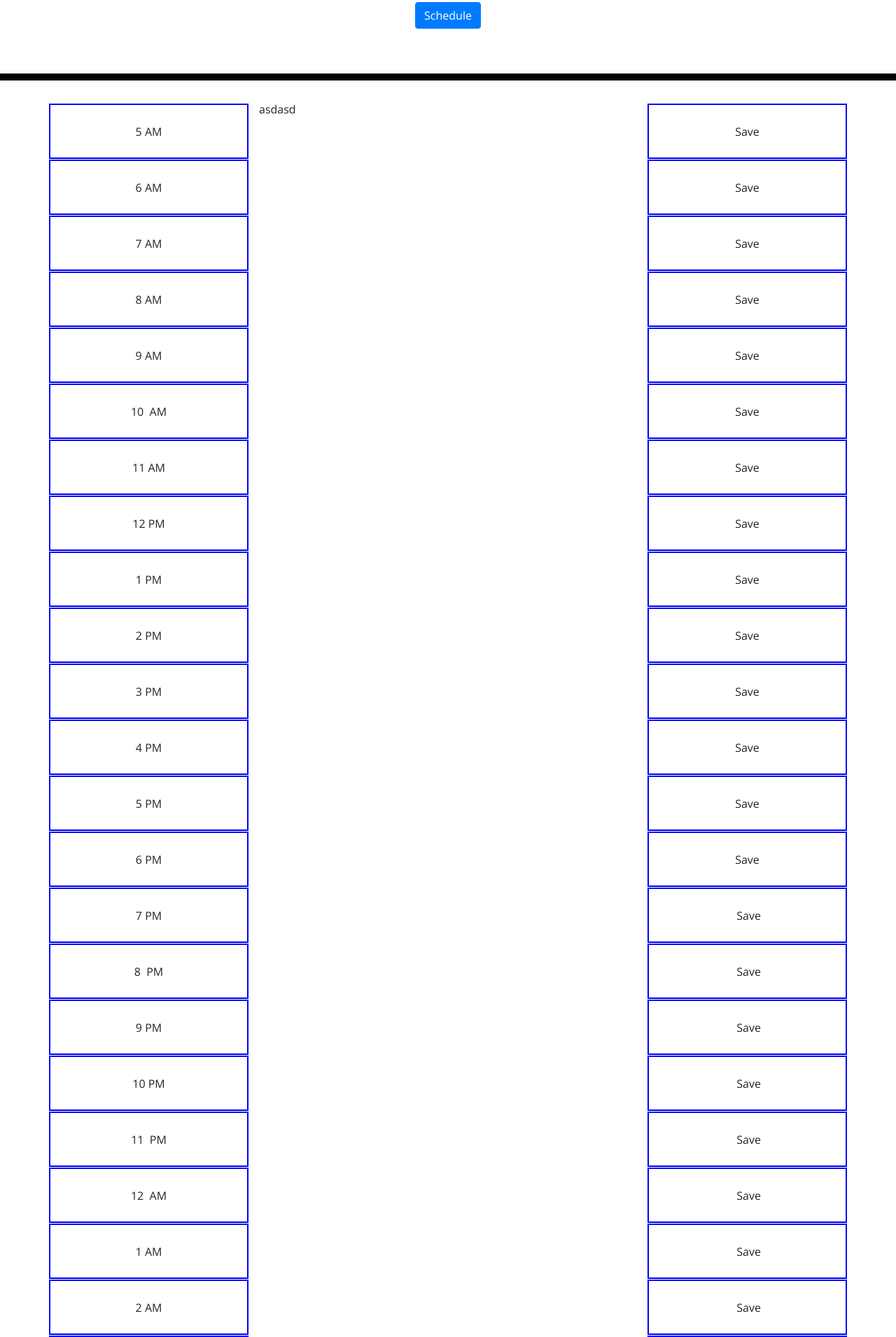
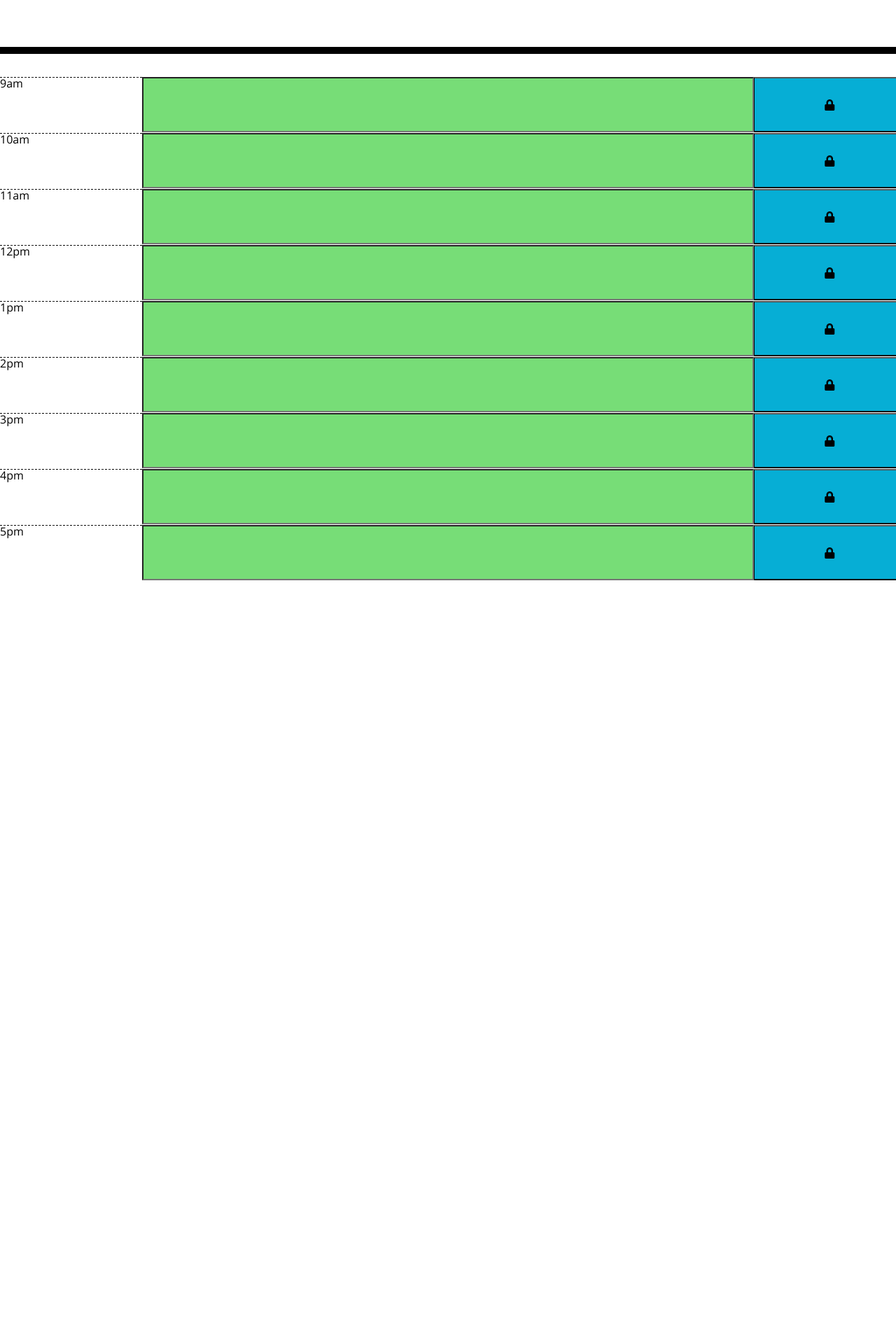
Before and after one commit to vegaryanneil/homework-5-scheduler, a plain HTML site: page Develop/index.html in a window 1280 px wide. Shown: the part 227-2137 px from the top of the page at 70% size. After the commit the page ends 1056 px from the top, so only its background shows below. Drawn offline with nearby package versions, Linux system fonts and the light colour scheme.

Commit message:
added javascript and comments throughout html and css

```diff
--- a/Develop/app.js
+++ b/Develop/app.js
@@ -1,62 +1,61 @@
-// Set up an interval to continously update the time
-var dateTime = null,
-  date = null;
+// // var currentHour = moment().format("LT");
+// var taskContainer = document.getElementsByClassName("task-container");
+// var currentHour = moment().format("LT");
+// var parseHour = parseInt(currentHour);
+// var val = parseInt(taskContainer);
 
-var update = function () {
-  date = moment(new Date());
-  dateTime.html(date.format("LLLL"));
-};
-
-$(document).ready(function () {
-  dateTime = $("#currentDay");
-  update();
-  setInterval(update, 1000);
-});
-
-// Past Time
-// function pastMode() {
-//   if (dateTime < date) {
-//     $(".col-6").addClass("pastMode").removeClass("presentMode");
-//   } else {
-//     // Else use ‘day’ theme
-//     $(".col-6").addClass("presentMode").removeClass("pastMode");
-//   }
-// }
-// $(document).ready(function () {
-//   pastMode();
-// });
-
-// Present Time
-
-// Future Time
-
-// var currentHour = moment().format("LT");
-
-// $(".colorcode").each(function () {
-//   var time = parseInt($("#5"));
-
-//   if (time > currentHour && time < currentHour + 6) {
-//     $(this).css("background-color", "Blue");
-//   } else if (time < currentHour && time > currentHour - 6) {
-//     $(this).css("background-color", "red");
-//   } else if (time === currentHour) {
-//     $(this).css("background-color", "green");
-//   } else {
-//     $(this).css("background-color", "white");
+// $(".task-container").each(function () {
+//   if (val > parseHour) {
+//     $(".task-container").css("backgroundColor", "#d3d3d3");
+//   } else if (val < parseHour) {
+//     $(".task-container").css("backgroundColor", "#77dd77");
+//   } else if (val === parseHour) {
+//     $(".task-container").css("backgroundColor", "#ff6961");
 //   }
 // });
 
-var currentHour = new Date().getHours();
-var val = parseInt($(this).prop("id"));
-
-$(".colorcode").each(function () {
-  if (val > currentHour && val < currentHour + 6) {
-    $(this).css("background-color", "Blue");
-  } else if (val < currentHour && val > currentHour - 6) {
-    $(this).css("background-color", "Red");
-  } else if (val === currentHour) {
-    $(this).css("background-color", "Green");
-  } else {
-    $(this).css("background-color", "White");
-  }
+$(document).ready(function () {
+  // used moment.js to grab the current date and time
+  var time = moment().format("LLLL");
+  //displayed current date and time on page in p ID "currentDay".
+  $("#currentDay").text(time);
+  //setting up localstorage to store info added on calendar time blocks
+  var getThis = JSON.parse(localStorage.getItem("getThis")) || [];
+  //pulling each hour block to compare to current time to change color of timeblock to reflect the time of day future, past, or present.
+  $(".hour").each(function () {
+    var diffTimes = parseInt($(this).attr("id"));
+    var timeNow = parseInt(moment().hours());
+    //if timeblock is beyond the time now, it should be the past
+    if (diffTimes < timeNow) {
+      $(this).siblings().addClass("past");
+    }
+    //if timeblock over the time now, it is the future
+    if (diffTimes > timeNow) {
+      $(this).siblings().addClass("future");
+    }
+    //if time block is equal to time now then it should be red
+    if (diffTimes === timeNow) {
+      $(this).siblings().addClass("present");
+    }
+  });
+  // when the page loads lets retrieve in localstorage and pop in any box saved
+  $("input").each(function () {
+    var timeAgain = $(this).prev().attr("id");
+    for (var i = 0; i < getThis.length; i++) {
+      if (timeAgain === getThis[i].time) {
+        $(this).val(getThis[i].note);
+      }
+    }
+  });
+  //when the save button is clicked........
+  $(".saveBtn").on("click", function () {
+    //make a variable to call on the input box
+    var addToCalendar = $(this).prev().val();
+    //created variable to grab time by ID of area with input box that has info
+    var time = $(this).prev().prev().attr("id");
+    //used that time to create object to push to localstorage along with message to create array
+    getThis.push({ time: time, note: addToCalendar });
+    //took that object getThis and saved a string version into local storage
+    localStorage.setItem("getThis", JSON.stringify(getThis));
+  });
 });
--- a/Develop/index.html
+++ b/Develop/index.html
@@ -28,162 +28,56 @@
       <p class="lead">A simple calendar app for scheduling your work day</p>
       <p id="currentDay" class="lead"></p>
 
-      <!-- Button trigger modal -->
-      <button type="button" class="btn btn-primary flex justify-content-center" data-bs-toggle="modal" data-bs-target="#exampleModal">
-        Schedule
-      </button>
-
-      <!-- Modal -->
-      <div class="modal fade" id="exampleModal" tabindex="-1" aria-labelledby="exampleModalLabel" aria-hidden="true">
-        <div class="modal-dialog">
-          <div class="modal-content">
-            <div class="modal-header">
-              <h5 class="modal-title" id="exampleModalLabel">Modal title</h5>
-              <button type="button" class="btn-close" data-bs-dismiss="modal" aria-label="Close"></button>
-            </div>
-            <div class="modal-body">
-              <select class="form-select" aria-label="Default select example">
-                <option selected>Time</option>
-                <option value="1">One</option>
-                <option value="2">Two</option>
-                <option value="3">Three</option>
-              </select>
-              <div class="mb-3">
-                <label for="exampleFormControlInput1" class="form-label">Comments</label>
-                <input type="text" class="form-control" id="exampleFormControlInput1" placeholder="What it do">
-
-            </div>
-            <div class="modal-footer">
-              <button type="button" class="btn btn-secondary" data-bs-dismiss="modal">Close</button>
-              <button type="button" class="btn btn-primary">Save changes</button>
-            </div>
-          </div>
-        </div>
-      </div>
 
     </header>
     <!-- Timeblocks go here -->
-      <div class="container">
-        <div class="row">
-        <div class="col" id="5">5 AM</div>
-        <div class="col-6 colorCode">asdasd</div>
-        <div class="col">Save</div>
-        </div>
-        <div class="row">
-        <div class="col" id="6">6 AM</div>
-        <div class="col-6 colorCode"></div>
-        <div class="col">Save</div>
-        </div>
-        <div class="row">
-        <div class="col" id="7">7 AM</div>
-        <div class="col-6 colorCode"></div>
-        <div class="col">Save</div>
-        </div>
-        <div class="row">
-        <div class="col" id="8">8 AM</div>
-        <div class="col-6 colorCode">
-        </div><div class="col">Save</div>
-        </div>
-        <div class="row">
-        <div class="col" id="9">9 AM</div>
-        <div class="col-6 colorCode"></div>
-        <div class="col">Save</div>
-        </div>
-        <div class="row">
-        <div class="col">10  AM</div>
-        <div class="col-6 colorCode"></div>
-        <div class="col">Save</div>
-        </div>
-        <div class="row">
-        <div class="col">11 AM</div>
-        <div class="col-6 colorCode"></div>
-        <div class="col">Save</div>
-        </div>
-        <div class="row">
-        <div class="col">12 PM</div>
-        <div class="col-6 colorCode"></div>
-        <div class="col">Save</div>
-        </div>
-        <div class="row">
-        <div class="col">1 PM</div>
-        <div class="col-6 colorCode"></div>
-        <div class="col">Save</div>
-        </div>
-        <div class="row">
-        <div class="col">2 PM</div>
-        <div class="col-6 colorCode"></div>
-        <div class="col">Save</div>
-        </div>
-        <div class="row">
-        <div class="col">3 PM</div>
-        <div class="col-6 colorCode"></div>
-        <div class="col">Save</div>
-        </div>
-        <div class="row">
-        <div class="col">4 PM</div>
-        <div class="col-6 colorCode"></div>
-        <div class="col">Save</div>
-        </div>
-        <div class="row">
-        <div class="col">5 PM</div>
-        <div class="col-6 colorCode"></div>
-        <div class="col">Save</div>
-        </div>
-        <div class="row">
-        <div class="col">6 PM</div>
-        <div class="col-6 colorCode"></div>
-        <div class="col">Save</div>
-        </div>
-        <div class="row">
-        <div class="col">7 PM</div>
-        <div class="col-6 colorCode"> </div>
-        <div class="col"> Save</div>
-        </div>
-        <div class="row">
-        <div class="col">8  PM</div>
-        <div class="col-6 colorCode"> </div>
-        <div class="col"> Save</div>
-        </div>
-        <div class="row">
-        <div class="col">9 PM</div>
-        <div class="col-6 colorCode"> </div>
-        <div class="col"> Save</div>
-        </div>
-        <div class="row">
-        <div class="col">10 PM</div>
-        <div class="col-6 colorCode"> </div>
-        <div class="col"> Save</div>
-        </div>
-        <div class="row">
-        <div class="col">11  PM</div>
-        <div class="col-6 colorCode"> </div>
-        <div class="col"> Save</div>
-        </div>
-        <div class="row">
-        <div class="col">12  AM</div>
-        <div class="col-6 colorCode"> </div>
-        <div class="col"> Save</div>
-        </div>
-        <div class="row">
-        <div class="col">1 AM</div>
-        <div class="col-6 colorCode"> </div>
-        <div class="col"> Save</div>
-        </div>
-        <div class="row">
-        <div class="col">2 AM</div>
-        <div class="col-6 colorCode"> </div>
-        <div class="col"> Save</div>
-        </div>
-        <div class="row">
-        <div class="col">3 AM</div>
-        <div class="col-6 colorCode"> </div>
-        <div class="col"> Save</div>
-        </div>
-        <div class="row">
-        <div class="col">4 AM</div>
-        <div class="col-6 colorCode"> </div>
-        <div class="col"> Save</div>
-        </div>
+    <div class="row">
+      <form class="hour col-sm-2" id="9">9am</form>
+      <input class="col-sm-8" />
+      <button class="saveBtn col-sm-2"><i class="fas fa-lock"></i></button>
+    </div>
+    <div class="row">
+      <form class="hour col-sm-2" id="10">10am</form>
+      <input class="col-sm-8" />
+      <button class="saveBtn col-sm-2"><i class="fas fa-lock"></i></button>
+    </div>
+    <div class="row">
+      <form class="hour col-sm-2" id="11">11am</form>
+      <input class="col-sm-8" />
+      <button class="saveBtn col-sm-2"><i class="fas fa-lock"></i></button>
+    </div>
+    <div class="row">
+      <form class="hour col-sm-2" id="12">12pm</form>
+      <input class="col-sm-8" />
+      <button class="saveBtn col-sm-2"><i class="fas fa-lock"></i></button>
+    </div>
+    <div class="row">
+      <form class="hour col-sm-2" id="13">1pm</form>
+      <input class="col-sm-8" />
+      <button class="saveBtn col-sm-2"><i class="fas fa-lock"></i></button>
+    </div>
+    <div class="row">
+      <form class="hour col-sm-2" id="14">2pm</form>
+      <input class="col-sm-8" />
+      <button class="saveBtn col-sm-2"><i class="fas fa-lock"></i></button>
+    </div>
+    <div class="row">
+      <form class="hour col-sm-2" id="15">3pm</form>
+      <input class="col-sm-8" />
+      <button class="saveBtn col-sm-2"><i class="fas fa-lock"></i></button>
+    </div>
+    <div class="row">
+      <div class="hour col-sm-2" id="16">4pm</div>
+      <input class="col-sm-8" />
+      <button class="saveBtn col-sm-2"><i class="fas fa-lock"></i></button>
+    </div>
+    <div class="row">
+      <div class="hour col-sm-2" id="17">5pm</div>
+      <input class="test col-sm-8" />
+      <button class="saveBtn col-sm-2"><i class="fas fa-lock"></i></button>
+    </div>
+  </div>
+
 
         <script src="https://cdn.jsdelivr.net/npm/@popperjs/core@2.6.0/dist/umd/popper.min.js" integrity="sha384-KsvD1yqQ1/1+IA7gi3P0tyJcT3vR+NdBTt13hSJ2lnve8agRGXTTyNaBYmCR/Nwi" crossorigin="anonymous"></script>
         <script src="https://cdn.jsdelivr.net/npm/bootstrap@5.0.0-beta2/dist/js/bootstrap.min.js" integrity="sha384-nsg8ua9HAw1y0W1btsyWgBklPnCUAFLuTMS2G72MMONqmOymq585AcH49TLBQObG" crossorigin="anonymous"></script>
--- a/Develop/style.css
+++ b/Develop/style.css
@@ -1,3 +1,4 @@
+/* the whole body of page */
 body {
   font-family: "Open Sans", sans-serif;
   font-size: 16px;
@@ -13,6 +14,7 @@ textarea {
   padding: 10px;
 }
 
+/* header tag */
 .jumbotron {
   text-align: center;
   background-color: transparent;
@@ -21,90 +23,60 @@ textarea {
   border-bottom: 10px solid black;
 }
 
+/* Use to attach to div to  make sure words typed dont go over the line */
 .description {
   white-space: pre-wrap;
 }
 
+/* Use for save button to round out the border */
 .time-block {
   text-align: center;
   border-radius: 15px;
 }
 
+/* color of middle column boxes that has white lines to break it up */
 .row {
   white-space: pre-wrap;
   height: 80px;
   border-top: 1px solid white;
 }
 
+/* color of left column boxes that displays time blocks */
 .hour {
   background-color: #ffffff;
   color: #000000;
   border-top: 1px dashed #000000;
 }
 
+/* background color of time block thats already passed... GRAYISH */
 .past {
   background-color: #d3d3d3;
-  color: white;
+  color: black;
 }
 
+/* background color of time block that is right now/time clicked..RED */
 .present {
   background-color: #ff6961;
-  color: white;
+  color: black;
 }
 
+/* time available still below.. GREEN  */
 .future {
   background-color: #77dd77;
-  color: white;
+  color: black;
 }
 
+/* Properties of the save button itself.. attach to div??!?!?! */
 .saveBtn {
   border-left: 1px solid black;
   border-top-right-radius: 15px;
   border-bottom-right-radius: 15px;
   background-color: #06aed5;
-  color: white;
+  color: black;
 }
 
+/* changes the color of the save button when hovering over */
 .saveBtn i:hover {
   font-size: 20px;
   transition: all 0.3s ease-in-out;
 }
-
-.container {
-  display: flex;
-  display: block;
-  width: 100%;
-  flex-direction: row;
-  height: 100vh;
-}
-
-.time {
-  width: 20vh;
-  height: 10vh;
-  border: 5px red solid;
-}
-.task-container {
-  width: 60vh;
-  height: 10vh;
-  border: 5px red solid;
-}
-.save {
-  width: 20vh;
-  height: 10vh;
-  border: 5px red solid;
-}
-
-.col {
-  border: blue 2px solid;
-  display: flex;
-  text-align: center;
-  justify-content: center;
-  align-items: center;
-}
-
-.pastMode {
-  background-color: green;
-}
-.presentMode {
-  background-color: blue;
-}
```
